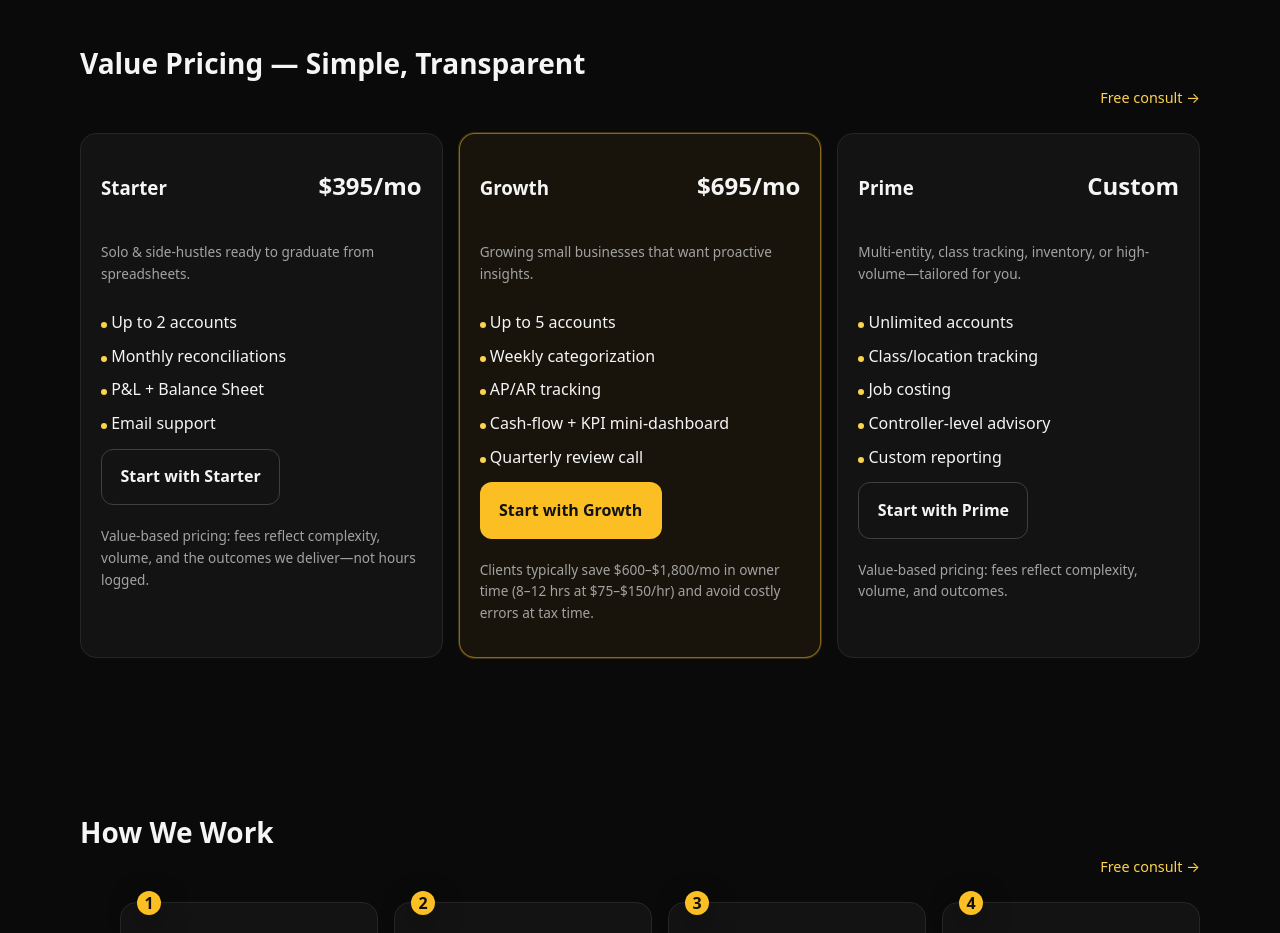
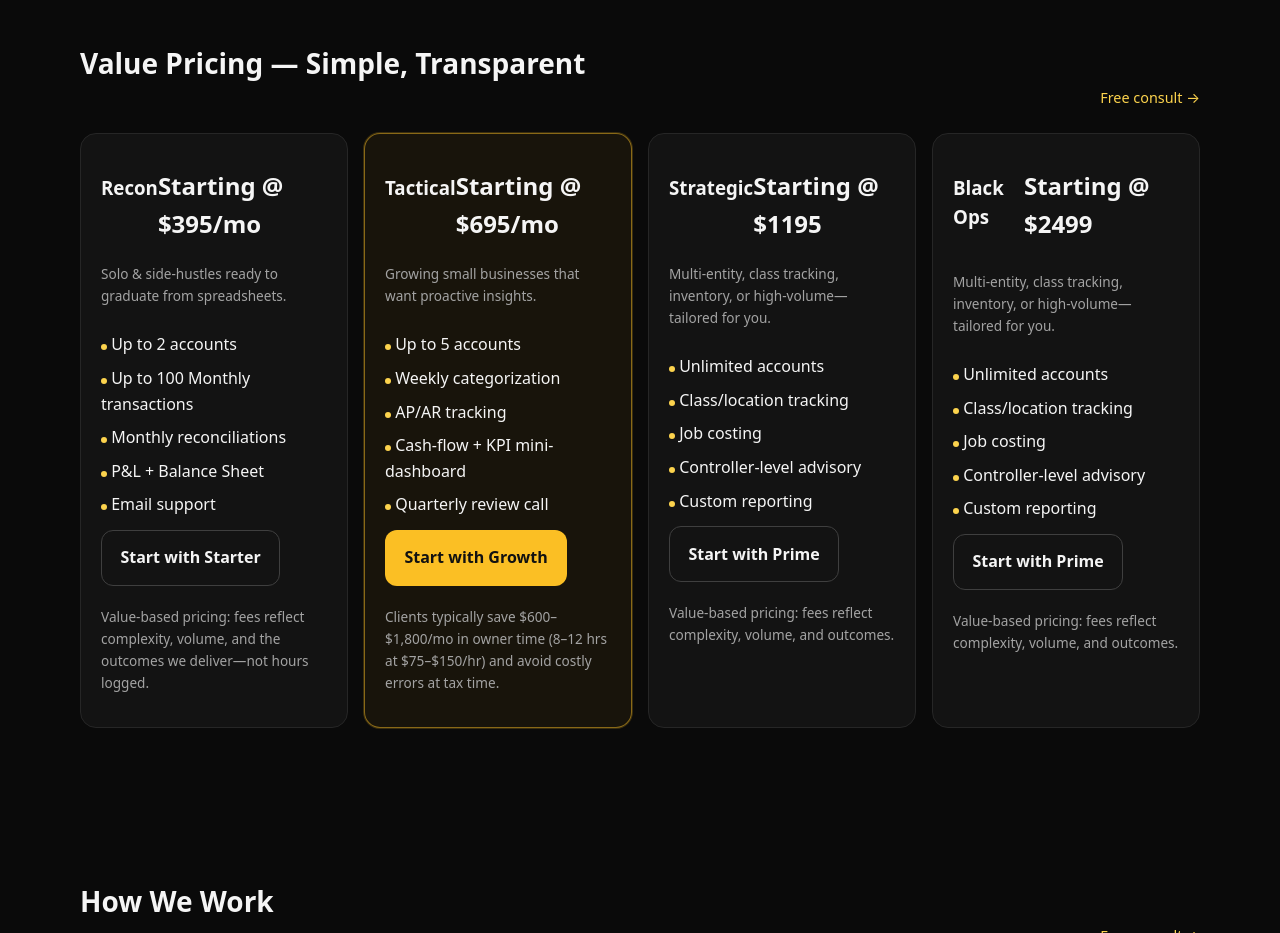
Before and after one commit to Darron-code/Darron-code.github.io, a plain HTML site: page index.html in a window 1280 px wide. Shown: the part 1580-2513 px from the top of the page. Drawn offline with Linux system fonts and the light colour scheme.

Commit message:
Update index.html
Create new service teirs

```diff
--- a/index.html
+++ b/index.html
@@ -125,12 +125,13 @@
         <h2>Value Pricing — Simple, Transparent</h2>
         <a class="cta-text" href="#contact">Free consult →</a>
       </div>
-      <div class="grid grid-3 grid-3-md">
+      <div class="grid grid-4 grid-4-md">
         <div class="card price-card">
-          <div class="price-top"><h3>Starter</h3><div class="price">$395/mo</div></div>
+          <div class="price-top"><h3>Recon</h3><div class="price">Starting @ $395/mo</div></div>
           <p class="subtext">Solo &amp; side-hustles ready to graduate from spreadsheets.</p>
           <div class="price-feats">
             <div><span class="dot"></span> Up to 2 accounts</div>
+            <div><span class="dot"></span> Up to 100 Monthly transactions</div>
             <div><span class="dot"></span> Monthly reconciliations</div>
             <div><span class="dot"></span> P&amp;L + Balance Sheet</div>
             <div><span class="dot"></span> Email support</div>
@@ -139,7 +140,7 @@
           <p class="subtext">Value-based pricing: fees reflect complexity, volume, and the outcomes we deliver—not hours logged.</p>
         </div>
         <div class="card price-card featured">
-          <div class="price-top"><h3>Growth</h3><div class="price">$695/mo</div></div>
+          <div class="price-top"><h3>Tactical</h3><div class="price">Starting @ $695/mo</div></div>
           <p class="subtext">Growing small businesses that want proactive insights.</p>
           <div class="price-feats">
             <div><span class="dot"></span> Up to 5 accounts</div>
@@ -152,7 +153,20 @@
           <p class="subtext">Clients typically save $600–$1,800/mo in owner time (8–12 hrs at $75–$150/hr) and avoid costly errors at tax time.</p>
         </div>
         <div class="card price-card">
-          <div class="price-top"><h3>Prime</h3><div class="price">Custom</div></div>
+          <div class="price-top"><h3>Strategic</h3><div class="price">Starting @ $1195</div></div>
+          <p class="subtext">Multi-entity, class tracking, inventory, or high-volume—tailored for you.</p>
+          <div class="price-feats">
+            <div><span class="dot"></span> Unlimited accounts</div>
+            <div><span class="dot"></span> Class/location tracking</div>
+            <div><span class="dot"></span> Job costing</div>
+            <div><span class="dot"></span> Controller-level advisory</div>
+            <div><span class="dot"></span> Custom reporting</div>
+          </div>
+          <div><a class="btn btn-outline" href="#contact">Start with Prime</a></div>
+          <p class="subtext">Value-based pricing: fees reflect complexity, volume, and outcomes.</p>
+        </div>
+        <div class="card price-card">
+          <div class="price-top"><h3>Black Ops</h3><div class="price">Starting @ $2499</div></div>
           <p class="subtext">Multi-entity, class tracking, inventory, or high-volume—tailored for you.</p>
           <div class="price-feats">
             <div><span class="dot"></span> Unlimited accounts</div>
```
